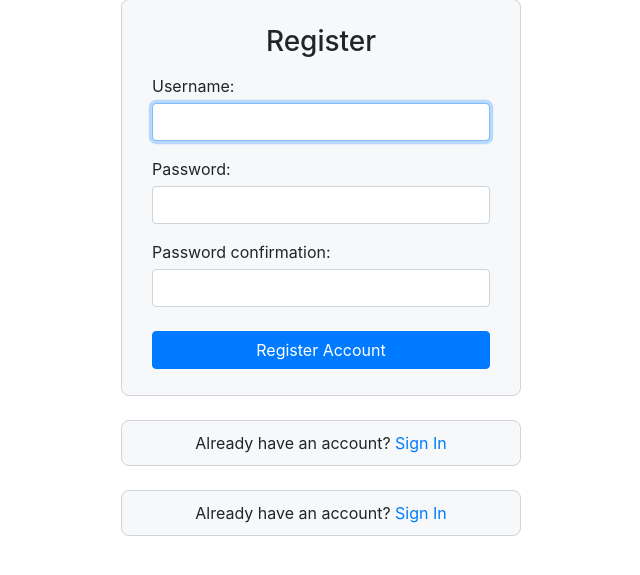
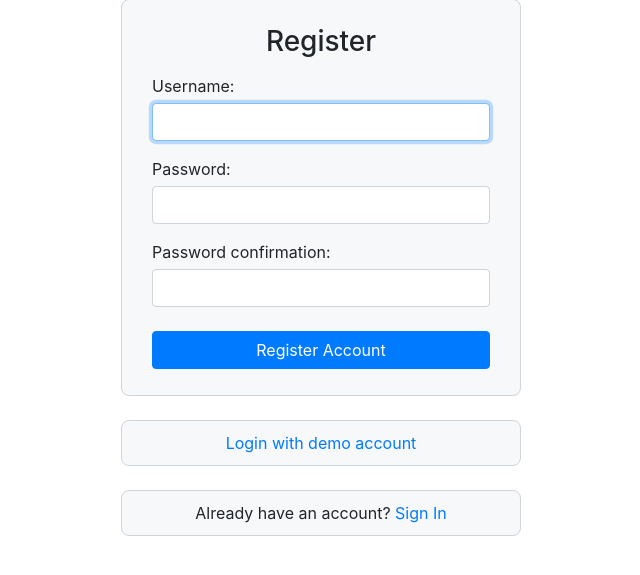
Before and after one commit to RamPrin/SNA_Project, a Django app: page /users/signup in a window 1280 px wide. Shown: the part 126-701 px from the top of the page, without its empty margins (319-959 px from the left). Run offline with Django 3.2, Linux system fonts and the light colour scheme; some libraries are stand-ins or nearby versions.

Commit message:
Users: possibility to login as demo user

```diff
--- a/core/settings.py
+++ b/core/settings.py
@@ -24,6 +24,7 @@ SECRET_KEY = 'django-insecure-rr0**z2$f@&&pcz0w)=mqgunitd=6grpc9!xgz=jtk1ftk69gz
 
 # SECURITY WARNING: don't run with debug turned on in production!
 DEBUG = True
+ALLOW_DEMO_USER = True
 
 ALLOWED_HOSTS = []
 
@@ -83,6 +84,7 @@ TEMPLATES = [
         'OPTIONS': {
             'context_processors': [
                 'django.template.context_processors.debug',
+                'users.context_processors.debug',
                 'django.template.context_processors.request',
                 'django.contrib.auth.context_processors.auth',
                 'django.contrib.messages.context_processors.messages',
--- /dev/null
+++ b/users/context_processors.py
@@ -0,0 +1,7 @@
+from django.conf import settings  # import the settings file
+
+
+def debug(request):
+    return {
+        'ALLOW_DEMO_USER': settings.ALLOW_DEMO_USER
+    }
--- a/users/static/users/style.css
+++ b/users/static/users/style.css
@@ -34,6 +34,11 @@ div.message-text {
 
 input[type=text]{
     font-family: monospace;
+    color: black;
+}
+
+input[type=password]{
+    color: black;
 }
 
 textarea {
--- a/users/templates/users/login.html
+++ b/users/templates/users/login.html
@@ -2,6 +2,8 @@
 
 {% block content %}
     {% include 'users/snippets/user_form.html' %}
+    {% include 'users/snippets/demo_user_href.html' %}
+
 
     <div class="centered-container mt-4" style="text-align: center">
         Don't have an account?
--- a/users/templates/users/profile.html
+++ b/users/templates/users/profile.html
@@ -1,8 +1,8 @@
 {% extends 'users/base.html' %}
 
 {% block content %}
-    {% if request.user.is_authenticated %}
-        Profile page of {{ request.user.username }}
+    {% if user.is_authenticated %}
+        Profile page of {{ user.username }}
         <li>{% include 'users/snippets/logout_href.html' %}</li>
     {% else %}
         <ul>
--- a/users/templates/users/signup.html
+++ b/users/templates/users/signup.html
@@ -2,12 +2,8 @@
 
 {% block content %}
 
-{% include 'users/snippets/user_form.html' %}
-
-    <div class="centered-container mt-4" style="text-align: center">
-        Already have an account?
-        {% include 'users/snippets/login_href.html' %}
-    </div>
+    {% include 'users/snippets/user_form.html' %}
+    {% include 'users/snippets/demo_user_href.html' %}
 
     <div class="centered-container mt-4" style="text-align: center">
         Already have an account?
--- /dev/null
+++ b/users/templates/users/snippets/demo_user_href.html
@@ -0,0 +1,5 @@
+{% if ALLOW_DEMO_USER %}
+    <div class="centered-container mt-4" style="text-align: center">
+        <a href="{% url 'users:login'%}?demo=1">Login with demo account</a>
+    </div>
+{% endif %}
--- a/users/views.py
+++ b/users/views.py
@@ -9,6 +9,7 @@ from django.views.decorators.csrf import csrf_protect
 from django.views.decorators.debug import sensitive_post_parameters
 from rest_framework import viewsets
 
+from core import settings
 from .forms import DoublePasswordRegisterForm, CustomAuthenticationForm, SinglePasswordRegisterForm
 from .models import CustomUser
 from .serializers import UserSerializer
@@ -56,6 +57,20 @@ class SignUpView(generic.CreateView):
         return HttpResponseRedirect(self.get_success_url())
 
 
+def login_as_demo_user(request):
+    username = 'demo_user'
+    password = '123'
+
+    user, _ = CustomUser.objects.get_or_create(username=username, password=password)
+
+    if user:
+        authenticate(username=username, password=password)
+        login(request, user)
+        return True
+
+    return False
+
+
 class CustomLoginView(LoginView):
     form_class = CustomAuthenticationForm
     template_name = 'users/login.html'
@@ -63,6 +78,13 @@ class CustomLoginView(LoginView):
 
     def get_success_url(self):
         return reverse('users:profile')
+
+    def get(self, request, *args, **kwargs):
+        if request.GET.get('demo') and settings.ALLOW_DEMO_USER and not request.user.is_authenticated:
+            if login_as_demo_user(request):
+                return HttpResponseRedirect(self.get_success_url())
+
+        return super().get(request, *args, **kwargs)
 
 
 class CustomLogoutView(LogoutView):
```
